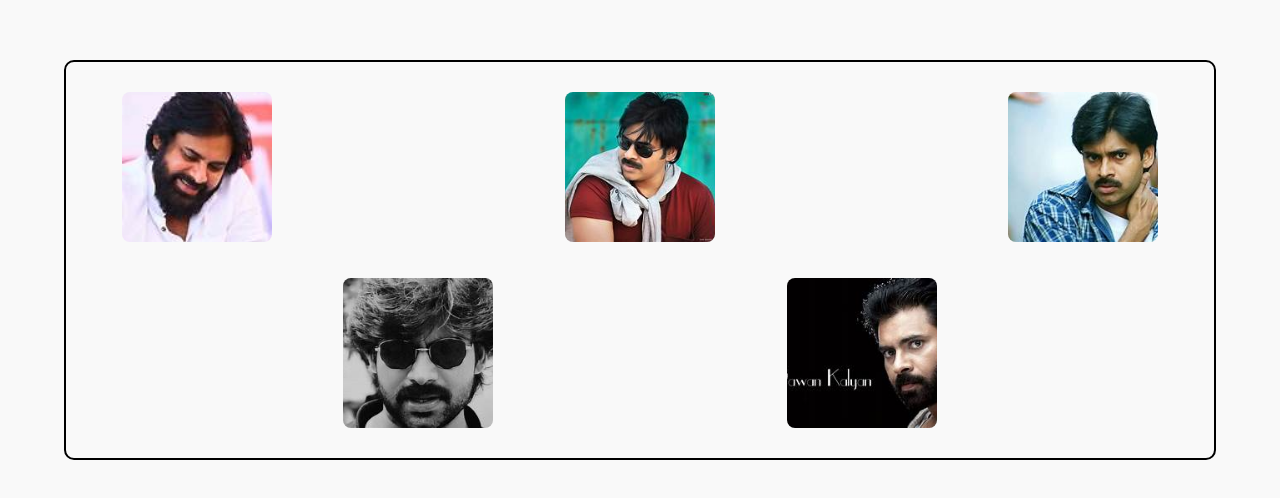
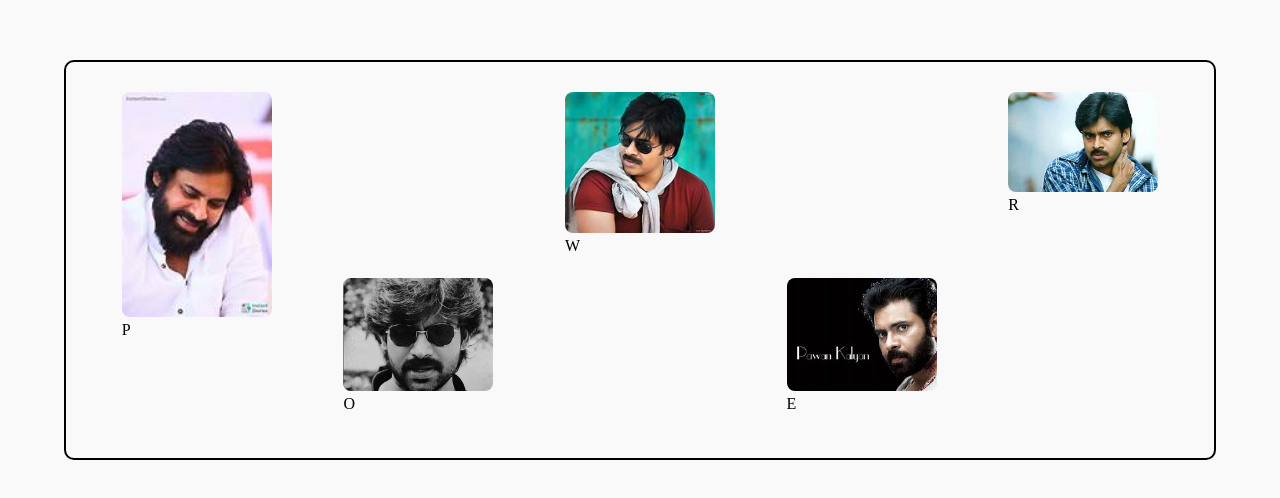
Before and after one commit to VusalaShiva/Zig-Zag-Flex-Layout, a plain HTML site: page index.html in a window 1280 px wide. Shown: the part 140-638 px from the top of the page. Drawn offline with Linux system fonts and the light colour scheme.

Commit message:
Update index.html

```diff
--- a/index.html
+++ b/index.html
@@ -3,16 +3,41 @@
 <head>
   <meta charset="UTF-8" />
   <meta name="viewport" content="width=device-width, initial-scale=1.0" />
-  <title>Zig-Zag Flex Layout</title>
+  <title>Zig-Zag Flex Images with Hover Caption</title>
   <link rel="stylesheet" href="styles.css" />
 </head>
 <body>
   <div class="container">
-    <div class="item item-1"><img src="./images/OIP.jpg" alt="item-1" /></div>
-    <div class="item item-2"><img src="./images/OIP1.jpg" alt="item-2" /></div>
-    <div class="item item-3"><img src="./images/OIP2.jpg" alt="item-3" /></div>
-    <div class="item item-4"><img src="./images/OIP3.jpg" alt="item-4" /></div>
-    <div class="item item-5"><img src="./images/OIP4.jpg" alt="item-5" /></div>
+    <div class="item item-1">
+      <div class="image-container">
+        <img src="./images/OIP.jpg" alt="Item 1" />
+        <div class="caption">P</div>
+      </div>
+    </div>
+    <div class="item item-2">
+      <div class="image-container">
+        <img src="./images/OIP1.jpg" alt="Item 2" />
+        <div class="caption">O</div>
+      </div>
+    </div>
+    <div class="item item-3">
+      <div class="image-container">
+        <img src="./images/OIP2.jpg" alt="Item 3" />
+        <div class="caption">W</div>
+      </div>
+    </div>
+    <div class="item item-4">
+      <div class="image-container">
+        <img src="./images/OIP3.jpg" alt="Item 4" />
+        <div class="caption">E</div>
+      </div>
+    </div>
+    <div class="item item-5">
+      <div class="image-container">
+        <img src="./images/OIP4.jpg" alt="Item 5" />
+        <div class="caption">R</div>
+      </div>
+    </div>
   </div>
 </body>
 </html>
```
